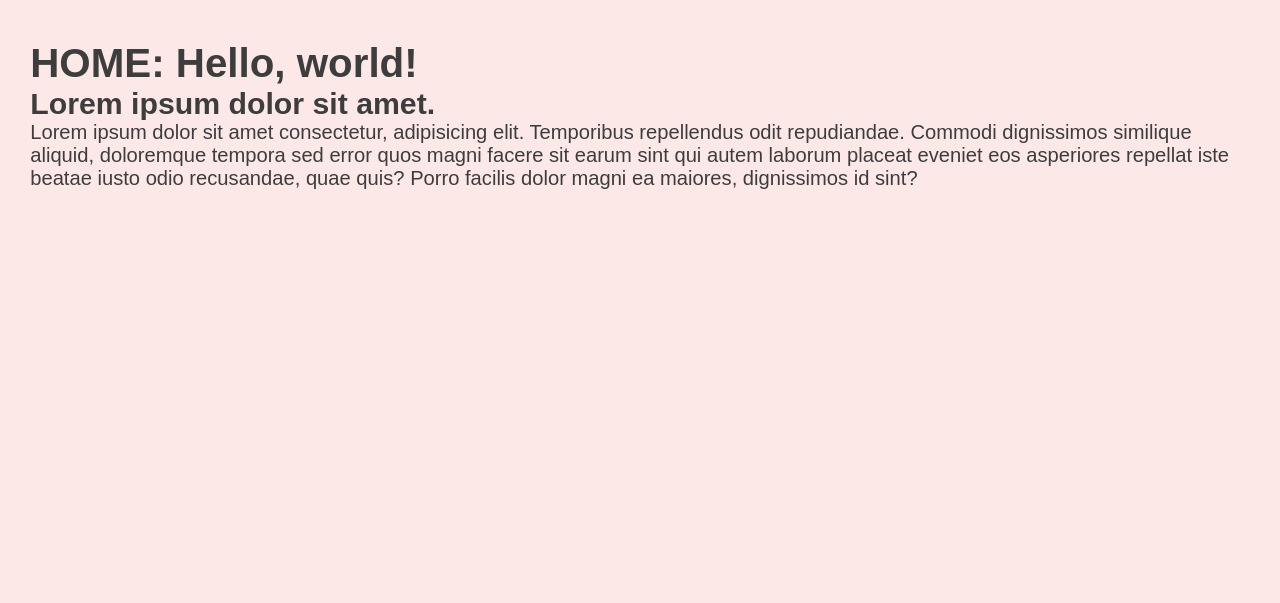
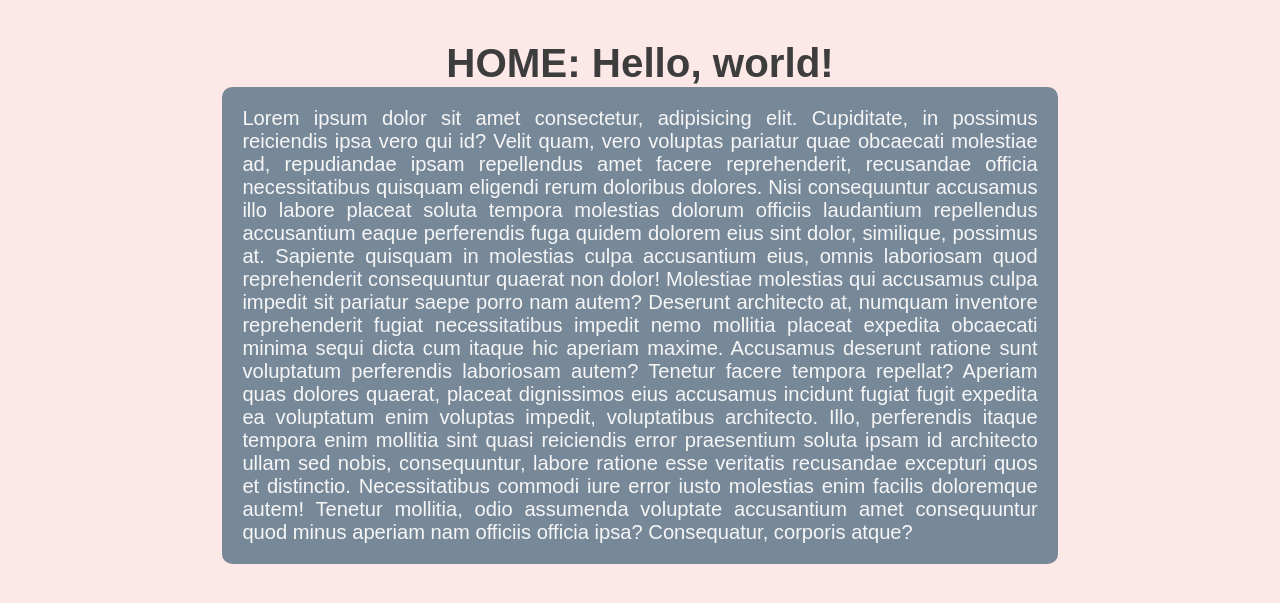
Before and after one commit to giovanicerejobrasil/django_first_project, a Django app: page / in a window 1280 px wide. Shown: the part 108-711 px from the top of the page. Run offline with Django 5.2, Linux system fonts and the light colour scheme.

Commit message:
update: ajuste do style, do base, views, indexes e example

```diff
--- a/base/global/base.html
+++ b/base/global/base.html
@@ -2,9 +2,9 @@
 {% include "global/partials/menu.html" %}
 
 <div class="content">
-  <h1>{% block text %}{% endblock text %}</h1>
+  {% block content_title %}{% endblock content_title %}
 
-  {% include "global/partials/postblock.html" %}
+  {% block content %}{% endblock content %}
 </div>
 
 {% include 'global/partials/footer.html' %}
--- a/base/static/global/css/style.css
+++ b/base/static/global/css/style.css
@@ -25,7 +25,21 @@ body {
 }
 
 .content {
+  margin: 0 auto;
+  max-width: 70dvw;
   padding: 3rem;
+}
+
+.content .home__title {
+  text-align: center;
+}
+
+.content .home__presentation {
+  color: var(--color-4);
+  text-align: justify;
+  padding: 2rem;
+  background-color: var(--color-3);
+  border-radius: 1rem;
 }
 
 .menu {
@@ -35,11 +49,11 @@ body {
 }
 
 .menu ul {
-  list-style-type: none;
   display: flex;
   flex-flow: row nowrap;
   justify-content: flex-start;
   gap: 1rem;
+  list-style-type: none;
 }
 
 .menu a {
--- a/blog/templates/blog/example.html
+++ b/blog/templates/blog/example.html
@@ -1,3 +1,5 @@
 {% extends "global/base.html" %}
 
-{% block text %} {{ text }} {% endblock text %}
+{% block content_title %}
+  <h1>{{ content_title }}</h1>
+{% endblock content_title %}
--- a/blog/views.py
+++ b/blog/views.py
@@ -5,7 +5,7 @@ from django.shortcuts import render
 
 def blog(request):
     context = {
-        'text': 'BLOG: Hello, world!',
+        'content_title': 'BLOG: Hello, world!',
         'title': 'BLOG - ',
     }
 
@@ -18,7 +18,7 @@ def blog(request):
 
 def example(request):
     context = {
-        'text': 'EXAMPLE: Hello, world!',
+        'content_title': 'EXAMPLE: Hello, world!',
     }
 
     return render(
--- a/home/templates/home/index.html
+++ b/home/templates/home/index.html
@@ -1,3 +1,33 @@
 {% extends "global/base.html" %}
 
-{% block text %} {{ text }} {% endblock text %}
+{% block content_title %}
+  <h1 class="home__title">{{ content_title }}</h1>
+{% endblock content_title %}
+
+{% block content %}
+  <p class="home__presentation">
+    Lorem ipsum dolor sit amet consectetur, adipisicing elit. Cupiditate, in
+    possimus reiciendis ipsa vero qui id? Velit quam, vero voluptas pariatur
+    quae obcaecati molestiae ad, repudiandae ipsam repellendus amet facere
+    reprehenderit, recusandae officia necessitatibus quisquam eligendi rerum
+    doloribus dolores. Nisi consequuntur accusamus illo labore placeat soluta
+    tempora molestias dolorum officiis laudantium repellendus accusantium eaque
+    perferendis fuga quidem dolorem eius sint dolor, similique, possimus at.
+    Sapiente quisquam in molestias culpa accusantium eius, omnis laboriosam quod
+    reprehenderit consequuntur quaerat non dolor! Molestiae molestias qui
+    accusamus culpa impedit sit pariatur saepe porro nam autem? Deserunt
+    architecto at, numquam inventore reprehenderit fugiat necessitatibus impedit
+    nemo mollitia placeat expedita obcaecati minima sequi dicta cum itaque hic
+    aperiam maxime. Accusamus deserunt ratione sunt voluptatum perferendis
+    laboriosam autem? Tenetur facere tempora repellat? Aperiam quas dolores
+    quaerat, placeat dignissimos eius accusamus incidunt fugiat fugit expedita
+    ea voluptatum enim voluptas impedit, voluptatibus architecto. Illo,
+    perferendis itaque tempora enim mollitia sint quasi reiciendis error
+    praesentium soluta ipsam id architecto ullam sed nobis, consequuntur, labore
+    ratione esse veritatis recusandae excepturi quos et distinctio.
+    Necessitatibus commodi iure error iusto molestias enim facilis doloremque
+    autem! Tenetur mollitia, odio assumenda voluptate accusantium amet
+    consequuntur quod minus aperiam nam officiis officia ipsa? Consequatur,
+    corporis atque?
+  </p>
+{% endblock content %}
--- a/home/views.py
+++ b/home/views.py
@@ -5,7 +5,7 @@ from django.shortcuts import render
 
 def home(request):
     context = {
-        'text': 'HOME: Hello, world!',
+        'content_title': 'HOME: Hello, world!',
         'title': 'HOME - ',
     }
 
```
Also changed, not shown: blog/templates/blog/index.html (+9 -1 lines).
